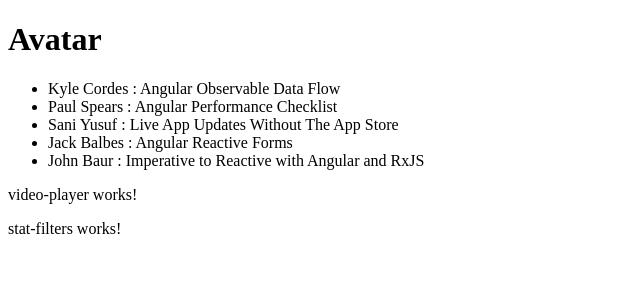
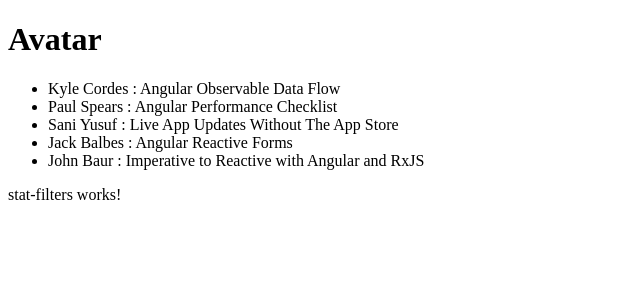
Before and after one commit to saniyusuf/abc-reading-24-26-june-2019, an Angular app: page /dashboard in a window 1280 px wide. Shown: the top 300 px of the page, without its empty margins (0-640 px from the left). Built offline with nearby package versions, Linux system fonts and the light colour scheme.

Commit message:
step 206

```diff
--- a/src/app/dashboard/video-dashboard/video-dashboard.component.html
+++ b/src/app/dashboard/video-dashboard/video-dashboard.component.html
@@ -1,8 +1,9 @@
 
 <app-video-list
+  (videoSelected)="onVideoSelected($event)"
   [videoList]="videoData">
 </app-video-list>
 
-<app-video-player></app-video-player>
+<app-video-player [selectedVideo]="currentlySelectedVideo"></app-video-player>
 
 <app-stat-filters></app-stat-filters>
--- a/src/app/dashboard/video-dashboard/video-dashboard.component.ts
+++ b/src/app/dashboard/video-dashboard/video-dashboard.component.ts
@@ -8,10 +8,15 @@
 })
 export class VideoDashboardComponent implements OnInit {
   videoData: Video[] = videoListData;
+  currentlySelectedVideo: Video;
 
   constructor() {}
 
   ngOnInit() {}
+
+  onVideoSelected(video: Video) {
+    this.currentlySelectedVideo = video;
+  }
 }
 
 const videoListData = [
--- a/src/app/dashboard/video-list/video-list.component.ts
+++ b/src/app/dashboard/video-list/video-list.component.ts
@@ -1,4 +1,4 @@
-import { Component, Input, OnInit } from "@angular/core";
+import { Component, EventEmitter, Input, OnInit, Output } from "@angular/core";
 import { Video } from "../../types";
 
 @Component({
@@ -8,6 +8,8 @@
 })
 export class VideoListComponent implements OnInit {
   @Input() videoList: Video[];
+  @Output() videoSelected = new EventEmitter<Video>();
+
   selectedVideo: Video;
 
   constructor() {}
@@ -16,5 +18,6 @@
 
   setSelectedVideo(video: Video) {
     this.selectedVideo = video;
+    this.videoSelected.emit(video);
   }
 }
--- a/src/app/dashboard/video-player/video-player.component.html
+++ b/src/app/dashboard/video-player/video-player.component.html
@@ -1 +1 @@
-<p>video-player works!</p>
+<p>{{selectedVideo?.title}}</p>
```
Also changed, not shown: src/app/dashboard/video-player/video-player.component.ts (+8 -8 lines).
